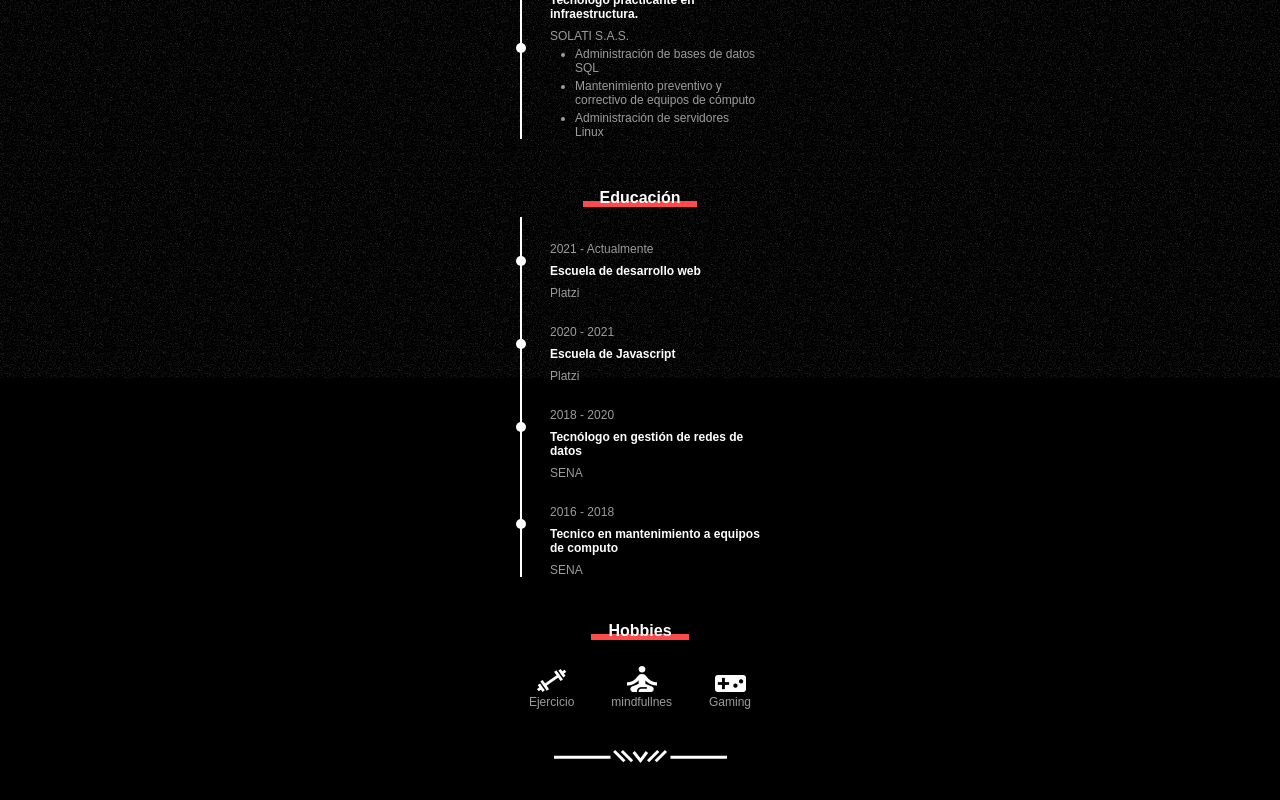
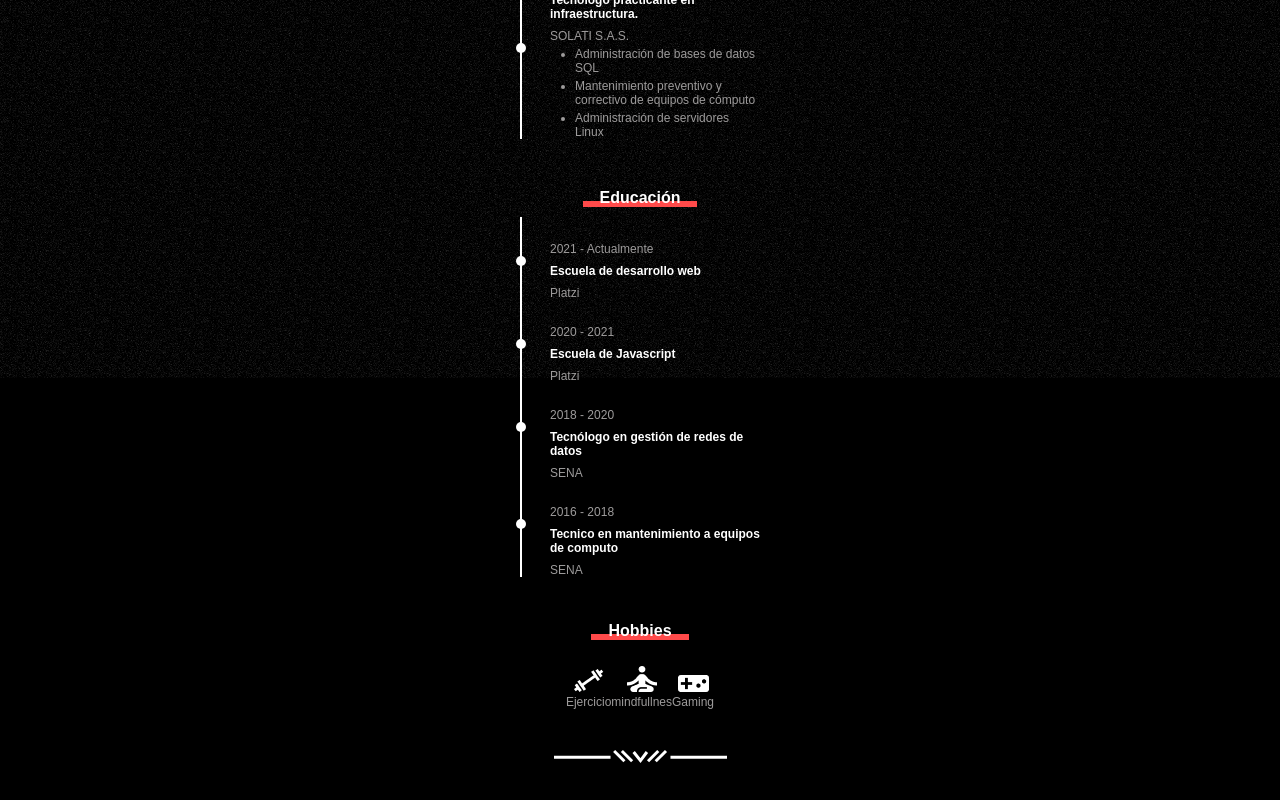
Before and after one commit to JoseGarcia2001/professional-portfolio, a React app: page /about in a window 1280 px wide. Shown: the part 982-1782 px from the top of the page. Built offline with nearby package versions, Linux system fonts and the light colour scheme; a web font is replaced by a local one.

Commit message:
Solucionando compatibilidad con gap

```diff
--- a/src/styles/about.css
+++ b/src/styles/about.css
@@ -59,6 +59,10 @@ p {
   font-family: var(--principal-font);
   color: var(--gray);
   text-align: center;
+}
+
+hobbies-item:nth-child(2) {
+  margin: 0px 37px;
 }
 
 .technologies-item:nth-child(1) {
@@ -140,6 +144,5 @@ p {
 .hobbies-container {
   margin-top: 26px;
   display: flex;
-  gap: 37px;
   align-items: baseline;
 }
```
